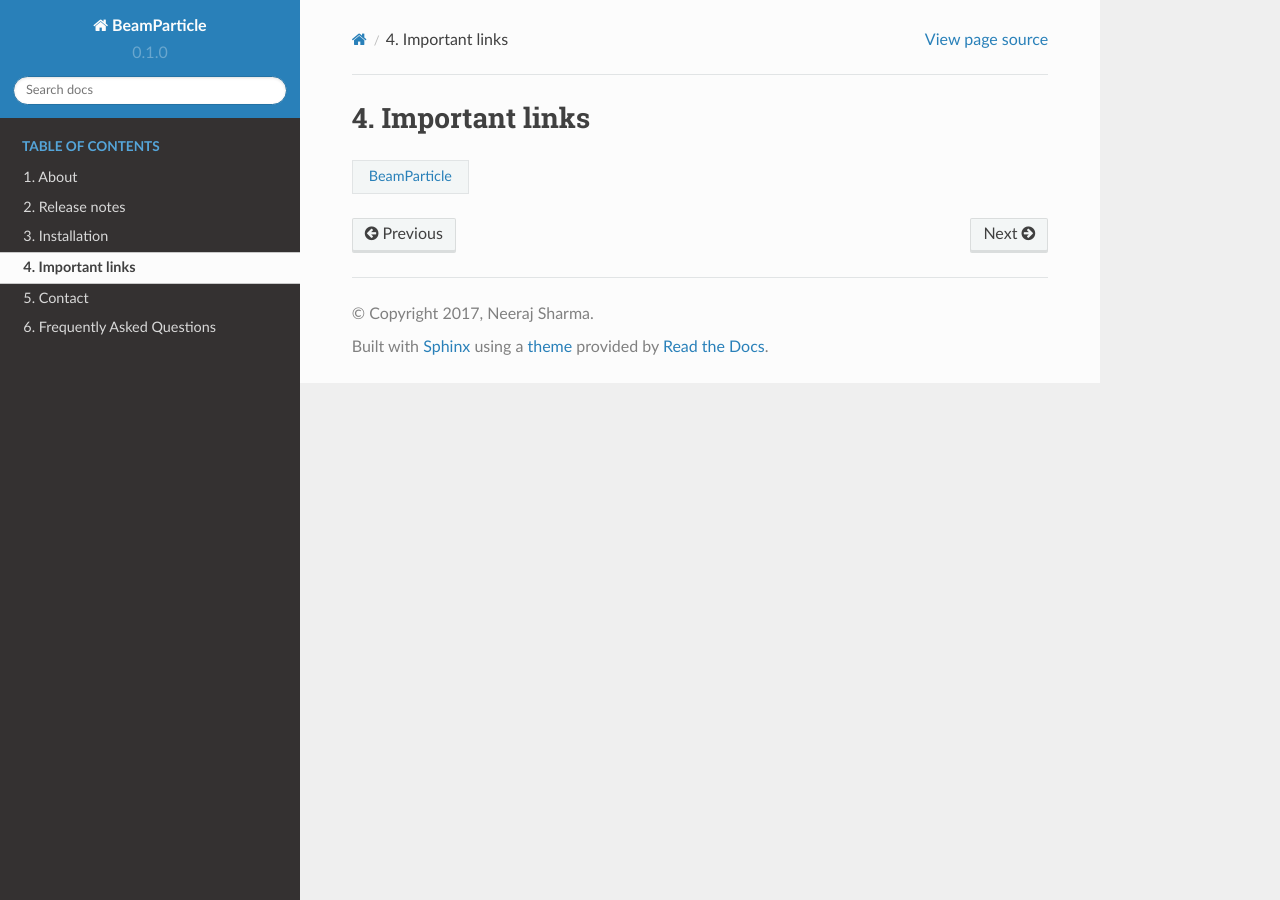
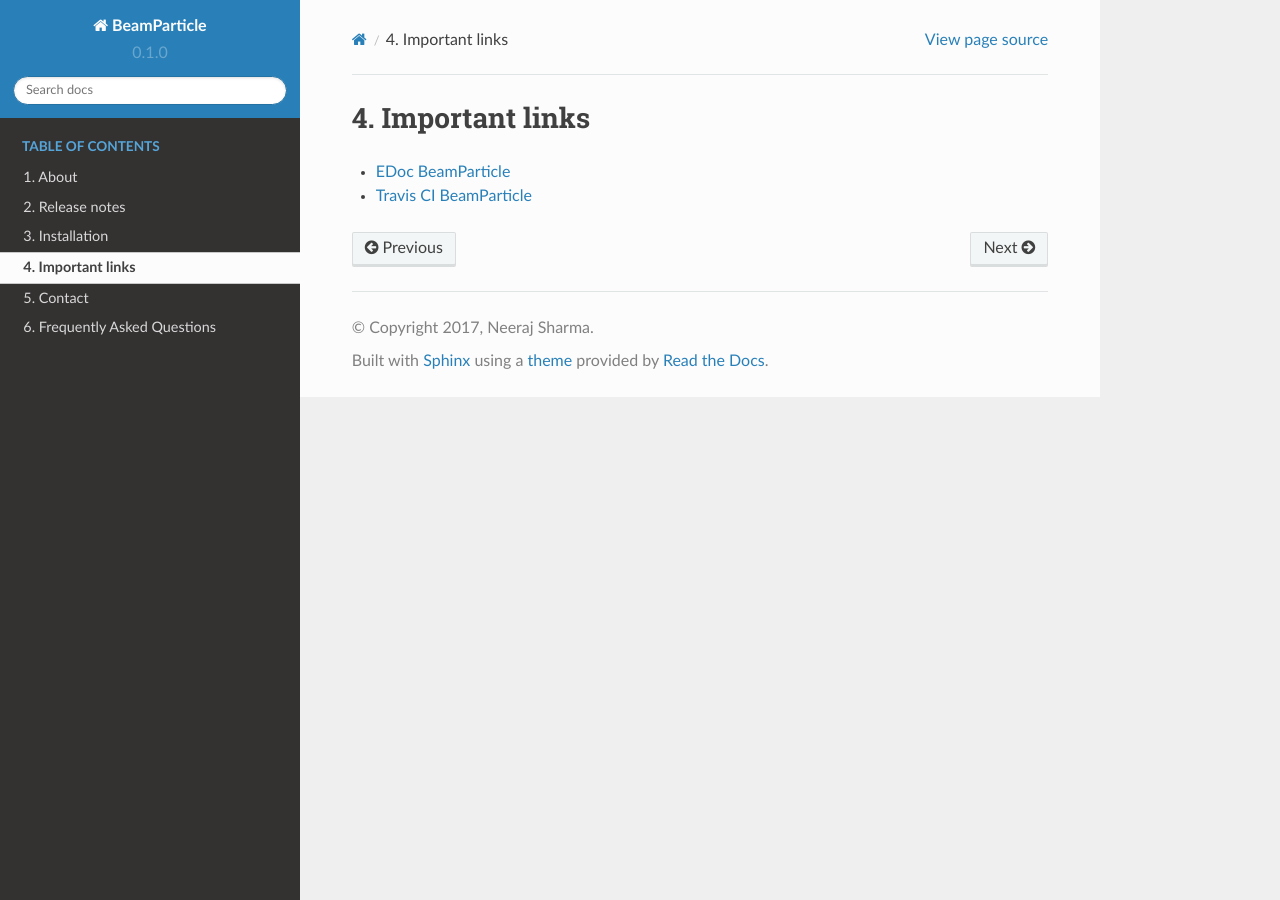
Before and after one commit to beamparticle/beamparticle, a Sphinx documentation site: the page built from documentation/source/links.rst, in a window 1280 px wide. Built offline with Sphinx 7.4.7 and the Read the Docs theme 2.0.0, drawn with Linux system fonts in a browser that asks for light colours.

Commit message:
update links

```diff
--- a/documentation/source/links.rst
+++ b/documentation/source/links.rst
@@ -4,7 +4,5 @@
 Important links
 ===============
 
-.. list-table::
-
-
- * - `BeamParticle <http://beamparticle.org>`_
+* `EDoc BeamParticle <http://beamparticle.org/doc>`_
+* `Travis CI BeamParticle <https://travis-ci.org/beamparticle/beamparticle>`_
```
